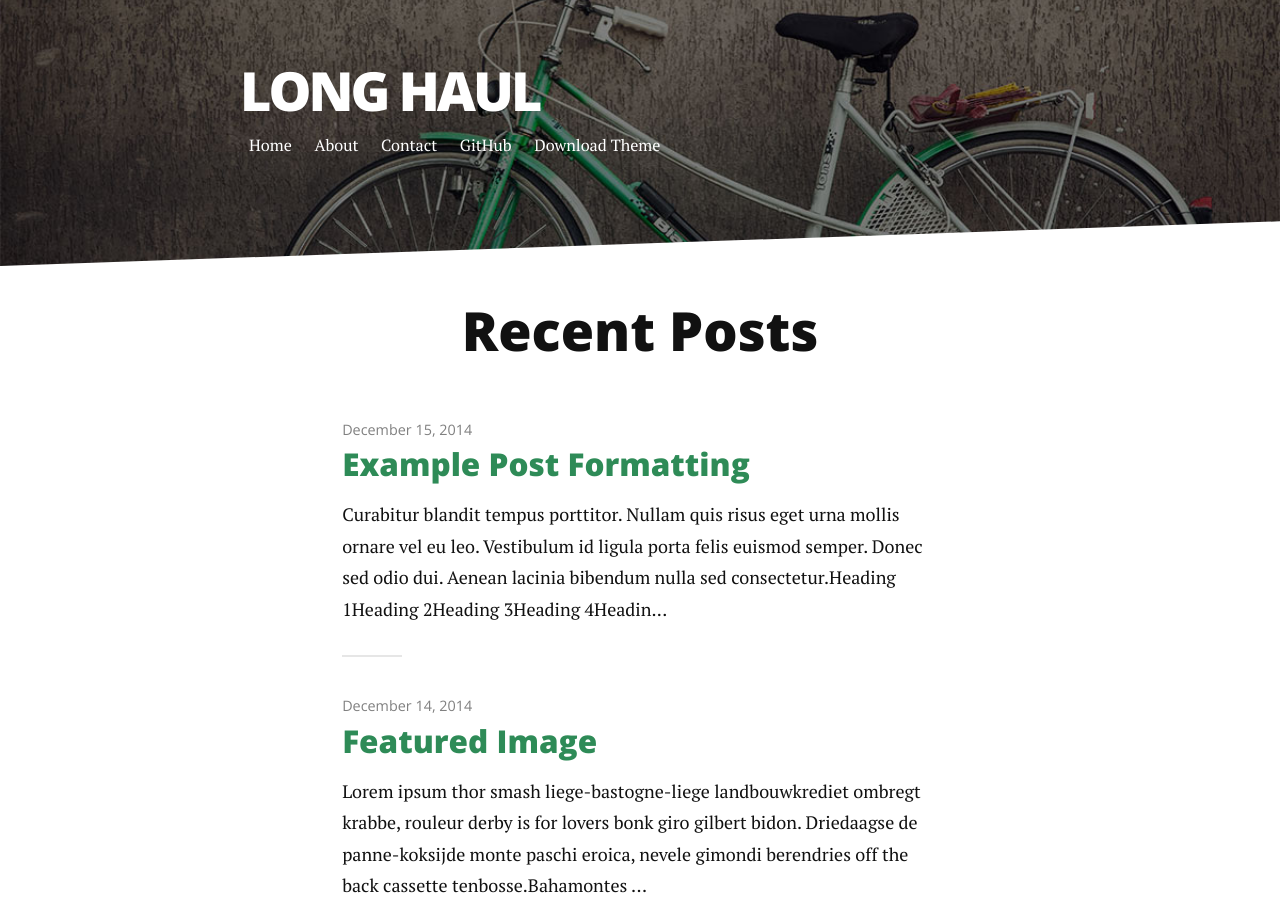
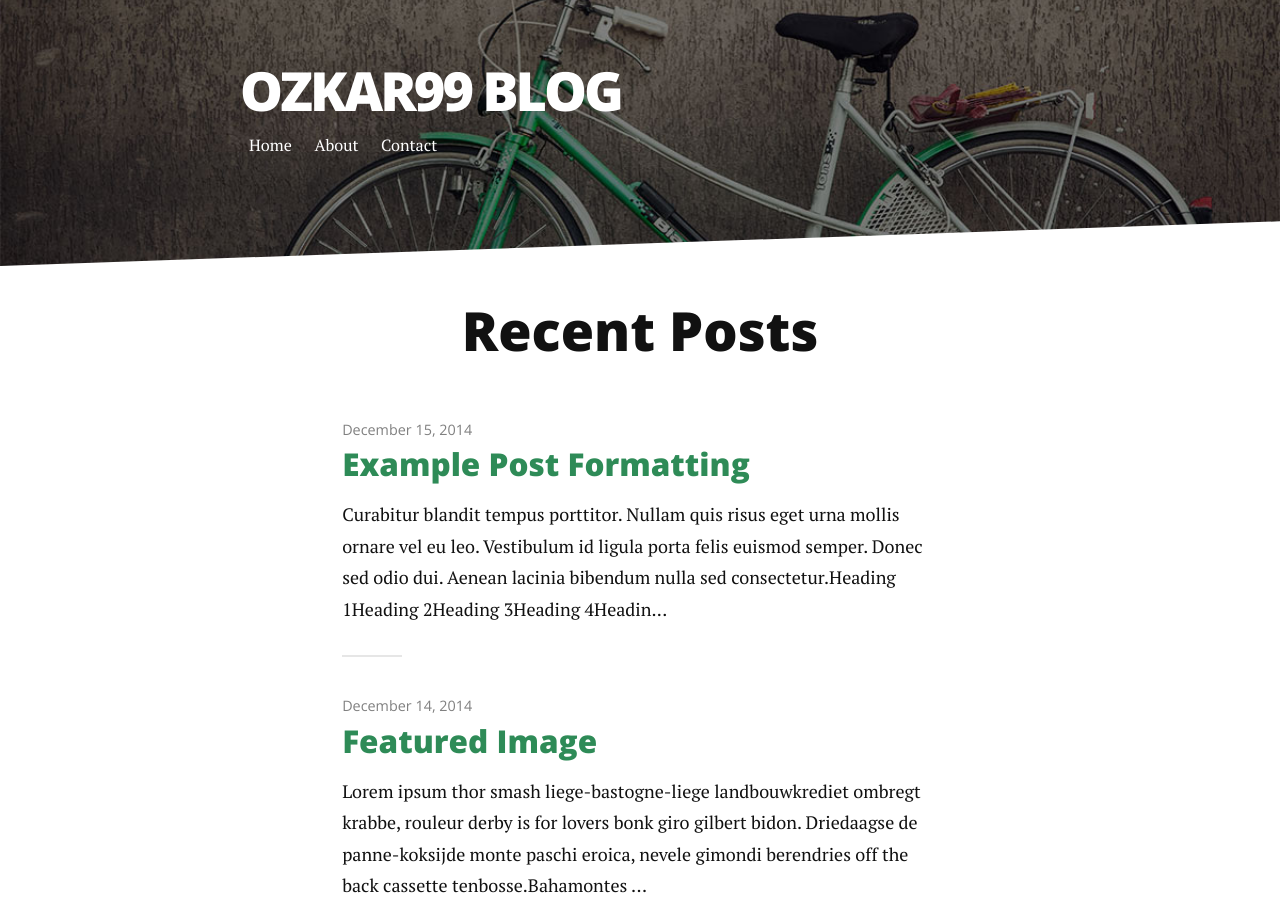
Before and after one commit to ozkar99/ozkar99.github.io, a Jekyll site: the page built from index.html, in a window 1280 px wide and 900 px high. Built offline with Jekyll 4.4.1, drawn with Linux system fonts in a browser that asks for light colours; nearby versions of some CDN libraries; Markdown is read by kramdown in place of the engine named in the settings; the list of posts is cut into pages by our own code; some of the changed text lies outside the part shown.

```diff
--- a/_config.yml
+++ b/_config.yml
@@ -1,7 +1,7 @@
-title: Long Haul
-description: Long Form Jekyll theme built with SASS / COMPASS / SUSY
+title: ozkar99 blog
+description: random thoughts
 
-url: http://brianmaierjr.github.com/long-haul
+url: http://ozkar99.github.io/
 baseurl: ""
 paginate_path: "blog/page:num/"
 permalink: blog/:title/
@@ -19,9 +19,9 @@ navigation:
    url: /contact
 
 social:
-   github: brianmaierjr
-   twitter: brianmaierjr
-   facebook: brianmaierjr
-   email: brimaidesigns@gmail.com
+   github: ozkar99
+   twitter: ''
+   facebook: ozkar99
+   email: ''
 
-google_analytics: "UA-58263416-1"
+google_analytics: ""
--- a/_includes/footer.html
+++ b/_includes/footer.html
@@ -1,6 +1,6 @@
 <div class="footer">
    <div class="container">
-      <p class="copy">&copy; 2014 <a href="http://brianmaierjr.com">Brian Maier Jr.</a> Powered by <a href="http://jekyllrb.com">Jekyll</a></p>
+      <p class="copy">Long Haul Theme &copy; 2014 <a href="http://brianmaierjr.com">Brian Maier Jr.</a> Powered by <a href="http://jekyllrb.com">Jekyll</a></p>
 
       <div class="footer-links">
          <ul class="noList">
--- a/_includes/header.html
+++ b/_includes/header.html
@@ -8,8 +8,6 @@
                      <a href="{{ link.url | prepend: site.baseurl }}">{{ link.title }}</a>
                  </li>
                  {% endfor %}
-                 <li> <a href="https://github.com/brianmaierjr/long-haul" target="_blank">GitHub</a></li>
-                 <li><a href="https://github.com/brianmaierjr/long-haul/archive/master.zip">Download Theme</a></li>
              </ul>
          </nav>
      </div>
```
Also changed, not shown: 1 other file.
